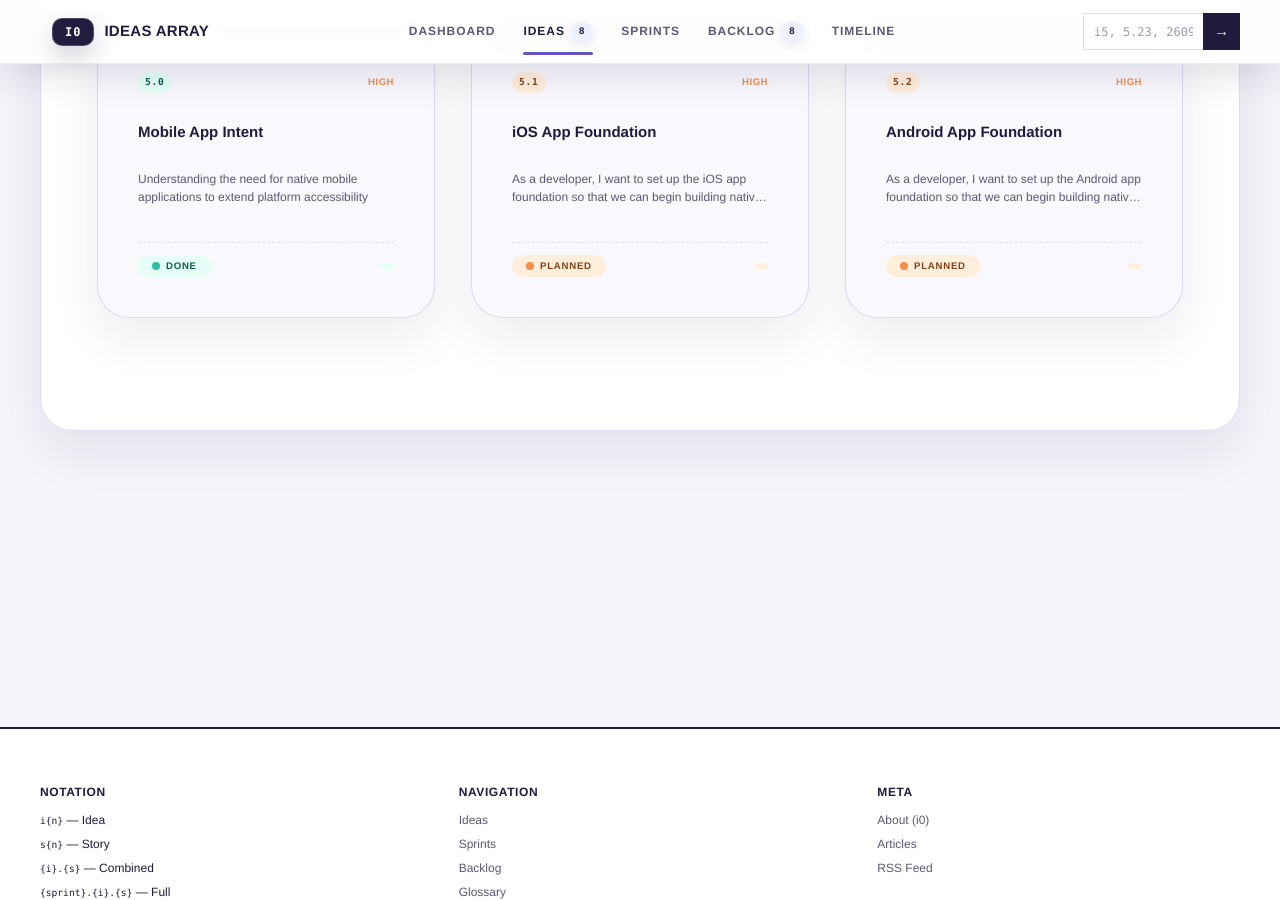
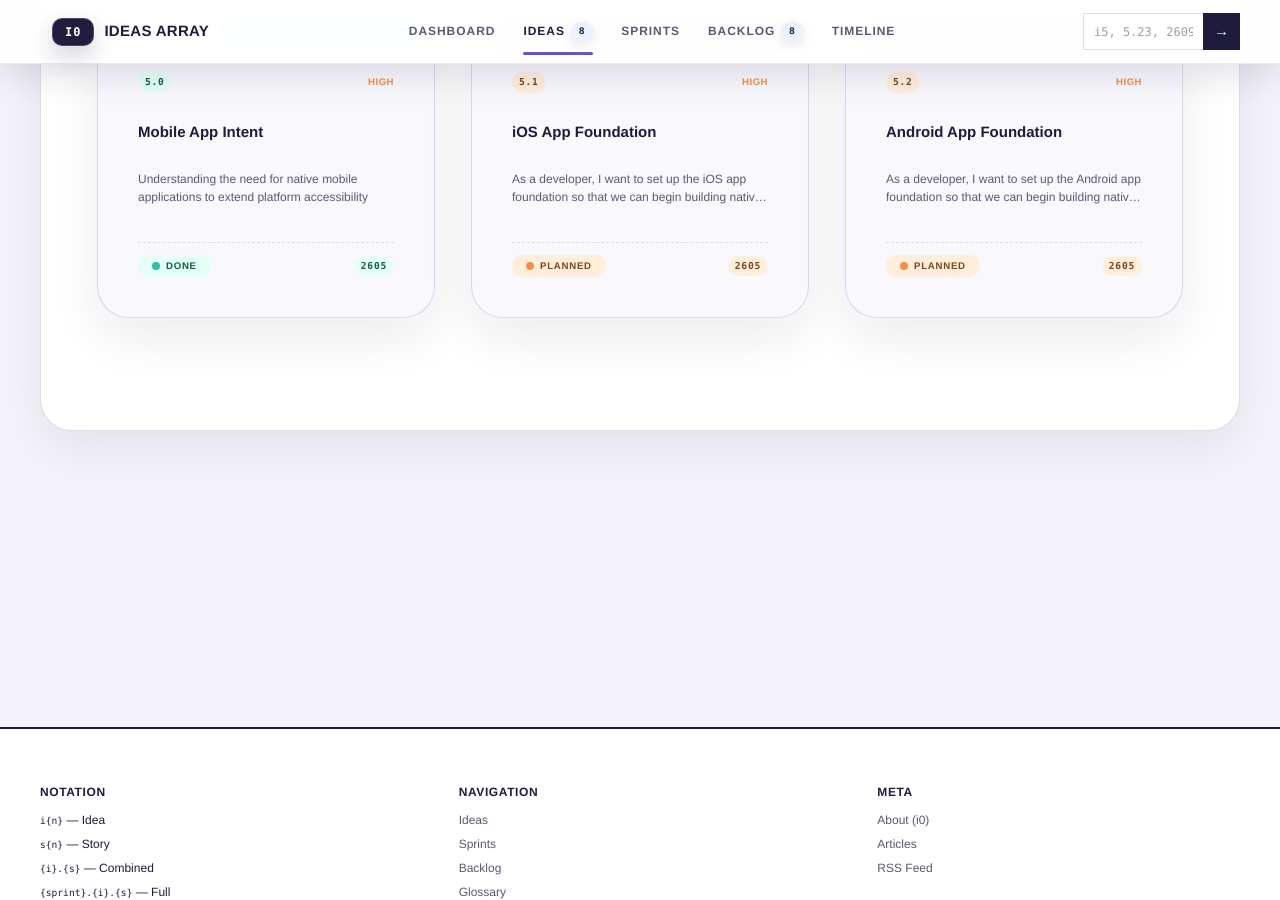
Before and after one commit to busse/cb0, a Jekyll site: the page built from _ideas/5.md, in a window 1280 px wide and 900 px high, scrolled down 1379 px. Built offline with Jekyll 4.4.1, drawn with Linux system fonts in a browser that asks for light colours.

Commit message:
fixed sprint id display

```diff
--- a/_includes/helpers/notation-format.html
+++ b/_includes/helpers/notation-format.html
@@ -10,6 +10,8 @@
   {{- include.sprint -}}.{{- include.idea -}}.{{- include.story -}}
 {%- elsif include.idea and include.story -%}
   {{- include.idea -}}.{{- include.story -}}
+{%- elsif include.sprint -%}
+  {{- include.sprint -}}
 {%- elsif include.idea -%}
   i{{- include.idea -}}
 {%- elsif include.story -%}
--- a/_includes/navigation/breadcrumbs.html
+++ b/_includes/navigation/breadcrumbs.html
@@ -55,7 +55,7 @@
       <li class="breadcrumbs__item">
         <span class="breadcrumbs__separator" aria-hidden="true">→</span>
         <a href="{{ include.sprint.url | relative_url }}" class="breadcrumbs__link">
-          <span class="notation-badge notation-badge--sm">{{ include.sprint.sprint_id }}</span>
+          {% include notation-badge.html sprint=include.sprint.sprint_id size="sm" %}
         </a>
       </li>
     {%- endif -%}
--- a/_includes/navigation/related-items.html
+++ b/_includes/navigation/related-items.html
@@ -43,7 +43,7 @@
         <div class="related-items__section">
           <h4 class="related-items__subheading">SPRINT</h4>
           <a href="{{ sprint.url | relative_url }}" class="related-items__sprint-link">
-            <span class="notation-badge">{{ sprint.sprint_id }}</span>
+            {% include notation-badge.html sprint=sprint.sprint_id %}
             <span class="related-items__sprint-dates">
               {{ sprint.start_date | date: "%b %d" }} – {{ sprint.end_date | date: "%b %d" }}
             </span>
@@ -101,12 +101,12 @@
       <div class="related-items__section related-items__section--nav">
         {%- if prev_sprint -%}
         <a href="{{ prev_sprint.url | relative_url }}" class="related-items__nav-link related-items__nav-link--prev">
-          ← <span class="notation-badge notation-badge--sm">{{ prev_sprint.sprint_id }}</span>
+          ← {% include notation-badge.html sprint=prev_sprint.sprint_id size="sm" %}
         </a>
         {%- endif -%}
         {%- if next_sprint -%}
         <a href="{{ next_sprint.url | relative_url }}" class="related-items__nav-link related-items__nav-link--next">
-          <span class="notation-badge notation-badge--sm">{{ next_sprint.sprint_id }}</span> →
+          {% include notation-badge.html sprint=next_sprint.sprint_id size="sm" %} →
         </a>
         {%- endif -%}
       </div>
```
